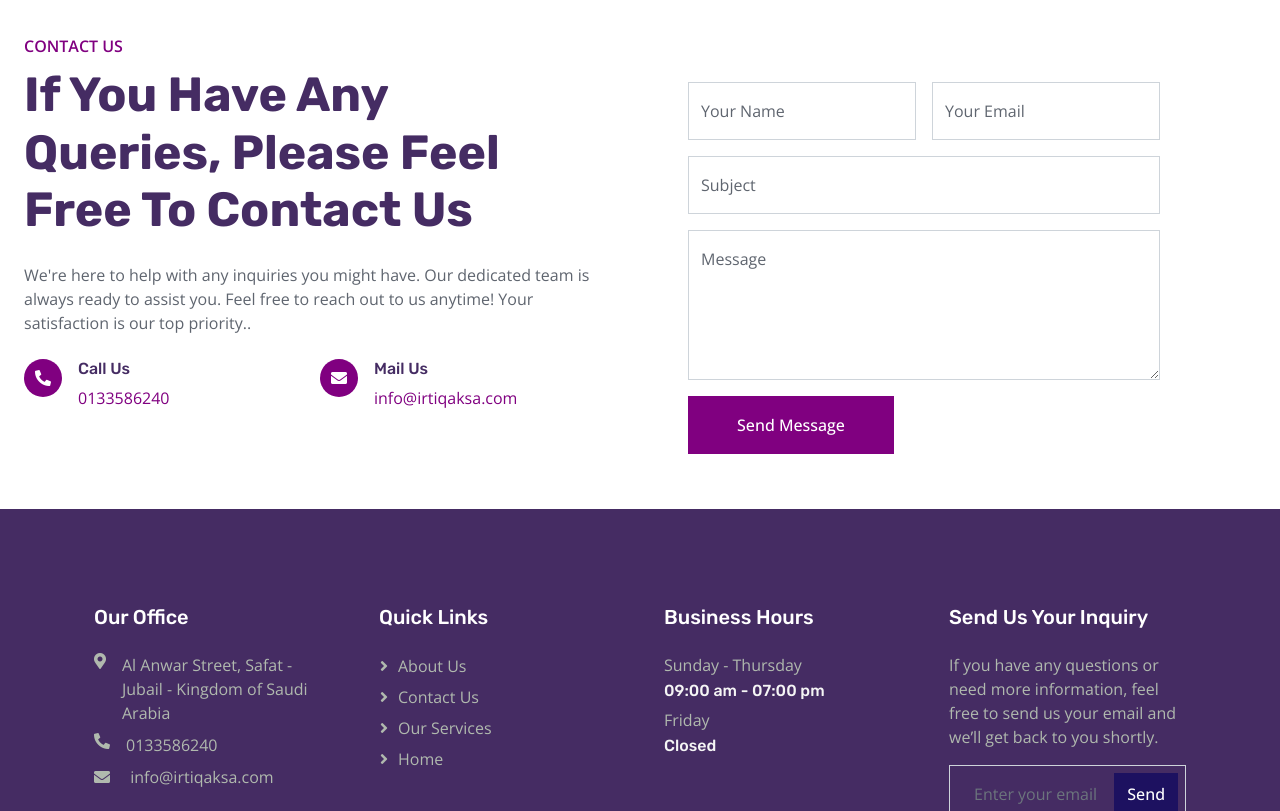
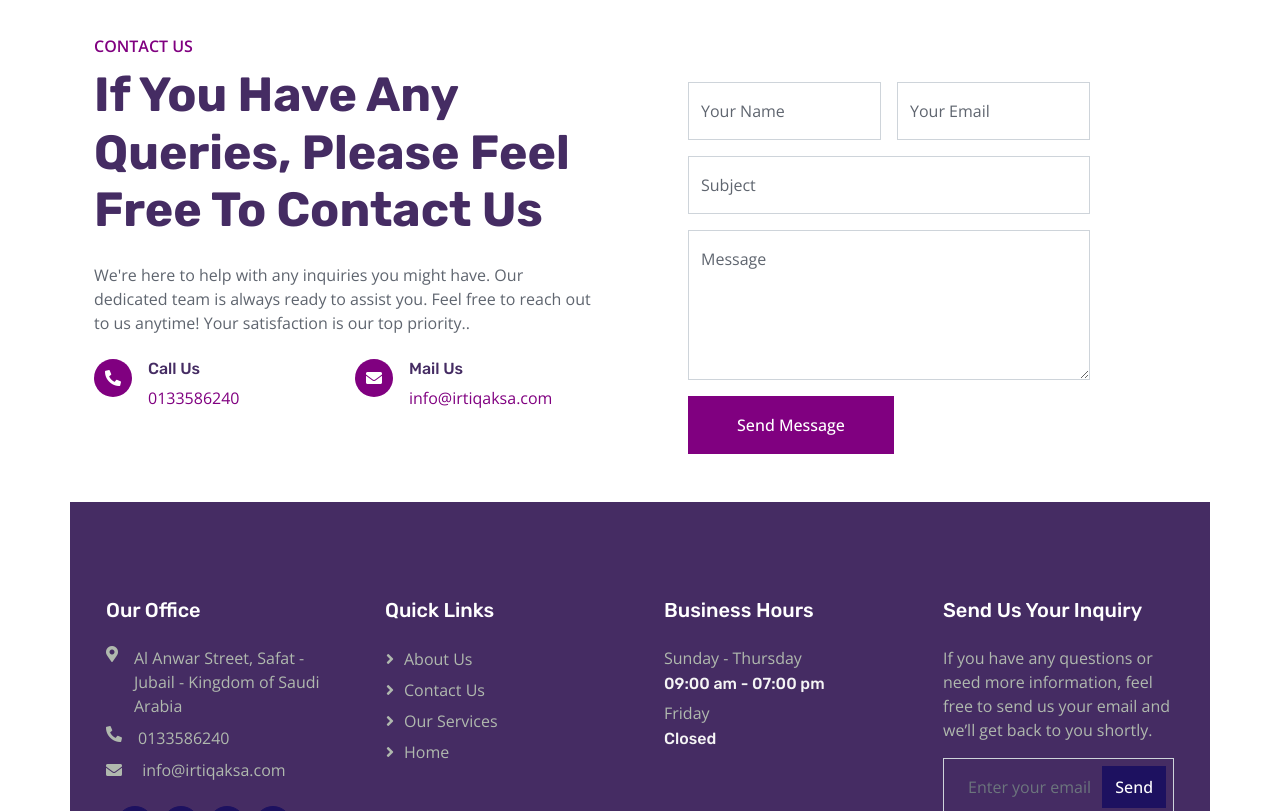
Before and after one commit to Shifanact123/irtiqaksa, a plain HTML site: page contact.html in a window 1280 px wide. Shown: the part 1398-2209 px from the top of the page. Drawn offline with nearby package versions, Linux system fonts and the light colour scheme.

Commit message:
Your commit message here

```diff
--- a/contact.html
+++ b/contact.html
@@ -124,8 +124,8 @@
 
 
     <!-- Contact Start -->
-
-        <div class="container-fluid  my-5 px-05">
+    <div class="container-xxl  my-5 px-05">
+        <div class="container ">
             <div class="row g-5 justify-content-center mb-5">
                 <div class="col-lg-4 col-md-6 wow fadeInUp" data-wow-delay="0.1s">
                     <div class="bg-light text-center h-100 p-5">
@@ -255,35 +255,40 @@
                             </div>
                         </div>
                     </form>
-
-
                 </div>
             </div>
 
 
      <!-- Footer Start -->
-<div class="container-fluid footer py-5 wow fadeIn" data-wow-delay="0.1s" style="background-color: #452c63;   margin-top:55px;">
+     <div class="container-fluid  footer mt-5 py-5 wow fadeIn" data-wow-delay="0.1s" style="background-color: #452c63;">
         <div class="container py-5">
             <div class="row g-5">
                 <div class="col-lg-3 col-md-6">
                     <h5 class="text-white mb-4">Our Office</h5>
                     <p class="mb-2  d-flex "><i class="fa fa-map-marker-alt me-3"></i>Al Anwar Street, Safat - Jubail - Kingdom of Saudi Arabia</p>
                     <p class="mb-2 d-flex"><i class="fa fa-phone-alt me-3"></i><span style="color: #B0B9AE">0133586240</span> </p>
+
                     <p class="mb-2"><i class="fa fa-envelope me-3"></i> info@irtiqaksa.com </p>
                     <div class="d-flex pt-3" style="padding: 10px; border-radius: 8px;">
-                    <a class="btn btn-square btn-primary rounded-circle me-2" href="" style="background-color: #1d1160; border-color: #1d1160;">
+                        <a class="btn btn-square btn-primary rounded-circle me-2" href=""
+                            style="background-color: #1d1160; border-color: #1d1160;">
                             <i class="fab fa-twitter"></i>
                         </a>
-                    <a class="btn btn-square btn-primary rounded-circle me-2" href="" style="background-color: #1d1160; border-color: #1d1160;">
+                        <a class="btn btn-square btn-primary rounded-circle me-2" href=""
+                            style="background-color: #1d1160; border-color: #1d1160;">
                             <i class="fab fa-facebook-f"></i>
                         </a>
-                    <a class="btn btn-square btn-primary rounded-circle me-2" href="" style="background-color: #1d1160; border-color: #1d1160;">
+                        <a class="btn btn-square btn-primary rounded-circle me-2" href=""
+                            style="background-color: #1d1160; border-color: #1d1160;">
                             <i class="fab fa-youtube"></i>
                         </a>
-                    <a class="btn btn-square btn-primary rounded-circle me-2" href="" style="background-color: #1d1160; border-color: #1d1160;">
+                        <a class="btn btn-square btn-primary rounded-circle me-2" href=""
+                            style="background-color: #1d1160; border-color: #1d1160;">
                             <i class="fab fa-linkedin-in"></i>
                         </a>
                     </div>
+
+
                 </div>
                 <div class="col-lg-3 col-md-6">
                     <h5 class="text-white mb-4">Quick Links</h5>
@@ -301,13 +306,16 @@
                 </div>
                 <div class="col-lg-3 col-md-6">
                     <h5 class="text-white mb-4">Send Us Your Inquiry</h5>
-                <p>If you have any questions or need more information, feel free to send us your email and we’ll get back to you shortly.</p>
+                    <p>If you have any questions or need more information, feel free to send us your email and we’ll get
+                        back to you shortly.</p>
                     <div class="position-relative w-100">
-                    <input class="form-control bg-transparent w-100 py-3 ps-4 pe-5" type="text" placeholder="Enter your email">
+                        <input class="form-control bg-transparent w-100 py-3 ps-4 pe-5" type="text"
+                            placeholder="Enter your email">
                         <!-- Using mailto: in href to open email client -->
                         <a href="mailto:info@irtiqaksa.com?subject=Inquiry&body=I would like to inquire about..."
                             class="btn btn-primary py-2 position-absolute top-0 end-0 mt-2 me-2"
                             style="background-color: #1d1160; border-color: #1d1160;">Send</a>
+
                     </div>
                 </div>
             </div>
--- a/css/style.css
+++ b/css/style.css
@@ -608,6 +608,8 @@ h6,
 /*** Footer ***/
 .footer {
     color: #B0B9AE;
+    width: 100% !important;
+
 
 }
 
@@ -671,3 +673,9 @@ input:focus, textarea:focus {
 }
 
 /* Reducing the padding/margin for the footer */
+
+.sticky-top {
+    position: sticky;
+    top: 0;
+    z-index: 1020; /* Ensures it stays on top of other elements */
+}
--- a/js/main.js
+++ b/js/main.js
@@ -18,12 +18,26 @@
 
     // Sticky Navbar
     $(window).scroll(function () {
+        // Get the scroll position from the top
         if ($(this).scrollTop() > 300) {
-            $('.sticky-top').addClass('shadow-sm').css('top', '0px');
+            // When scroll position is greater than 300px, add sticky behavior
+            $('.sticky-top').addClass('shadow-sm').css({
+                'position': 'fixed',
+                'top': '0px',
+                'width': '100%',
+                'z-index': '1020' // Ensure the navbar stays above other content
+            });
         } else {
-            $('.sticky-top').removeClass('shadow-sm').css('top', '-100px');
+            // When scroll position is less than 300px, remove sticky behavior
+            $('.sticky-top').removeClass('shadow-sm').css({
+                'position': 'relative',
+                'top': '0px',
+                'width': 'auto',  // Reset width to auto, so it behaves normally
+                'z-index': ''     // Remove z-index to prevent overlap
+            });
         }
     });
+
 
 
     // Back to top button
```
Lines whose indentation alone changed are shown as unchanged.
